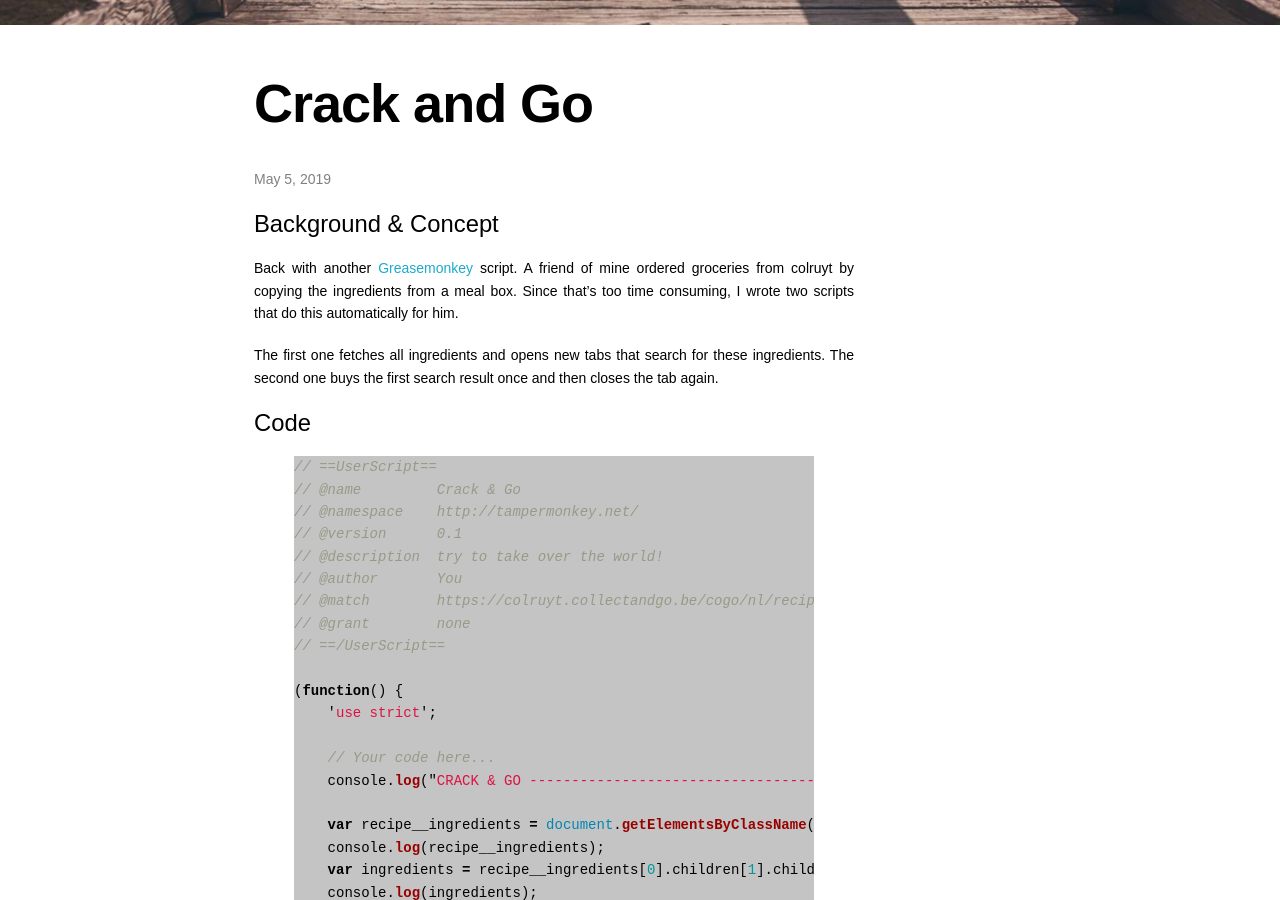
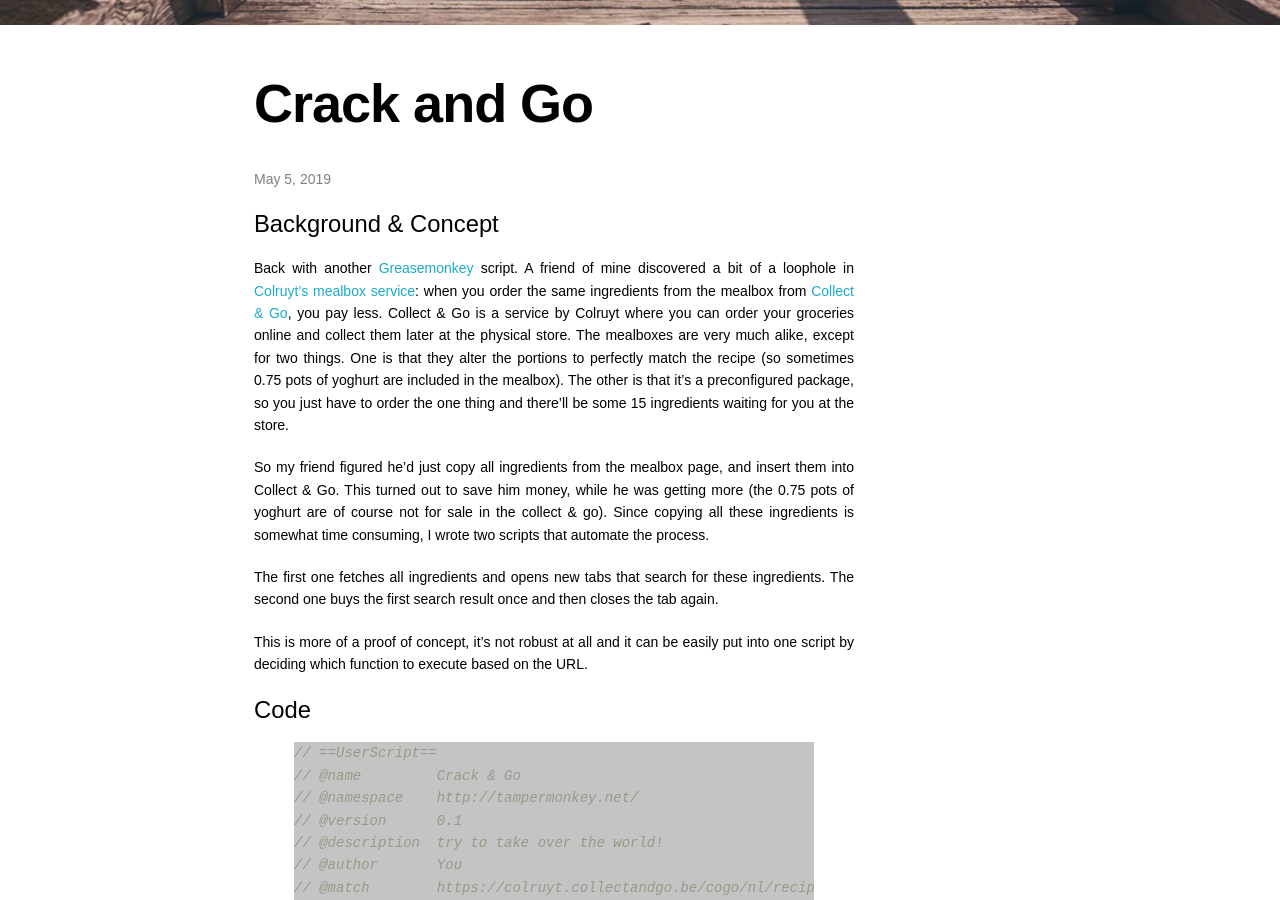
Before and after one commit to RobbertH/robberth.github.io, a Jekyll site: the page built from _posts/projects/2019-05-05-crack-and-go.markdown, in a window 1280 px wide and 900 px high, scrolled down 325 px. Built offline with Jekyll 4.4.1, drawn with Linux system fonts in a browser that asks for light colours.

Commit message:
Rewrote crack and go

```diff
--- a/_posts/projects/2019-05-05-crack-and-go.markdown
+++ b/_posts/projects/2019-05-05-crack-and-go.markdown
@@ -7,11 +7,20 @@
 
 <h2>Background & Concept</h2>
 Back with another [Greasemonkey](https://addons.mozilla.org/nl/firefox/addon/greasemonkey/) script.
-A friend of mine ordered groceries from colruyt by copying the ingredients from a meal box.
-Since that's too time consuming, I wrote two scripts that do this automatically for him.
+A friend of mine discovered a bit of a loophole in [Colruyt's mealbox service](https://colruyt.collectandgo.be/cogo/nl/topbranch/1801/maaltijdboxen): when you order the same ingredients from the mealbox from [Collect & Go](https://colruyt.collectandgo.be/cogo/nl/home), you pay less.
+Collect & Go is a service by Colruyt where you can order your groceries online and collect them later at the physical store.
+The mealboxes are very much alike, except for two things.
+One is that they alter the portions to perfectly match the recipe (so sometimes 0.75 pots of yoghurt are included in the mealbox).
+The other is that it's a preconfigured package, so you just have to order the one thing and there'll be some 15 ingredients waiting for you at the store.
+
+So my friend figured he'd just copy all ingredients from the mealbox page, and insert them into Collect & Go.
+This turned out to save him money, while he was getting more (the 0.75 pots of yoghurt are of course not for sale in the collect & go).
+Since copying all these ingredients is somewhat time consuming, I wrote two scripts that automate the process.
 
 The first one fetches all ingredients and opens new tabs that search for these ingredients.
 The second one buys the first search result once and then closes the tab again.
+
+This is more of a proof of concept, it's not robust at all and it can be easily put into one script by deciding which function to execute based on the URL.
 
 <h2>Code</h2>
 {% highlight javascript %}
```
